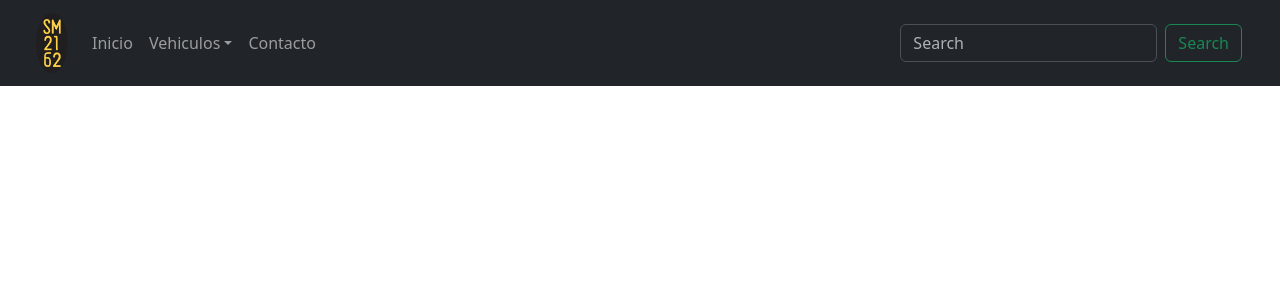
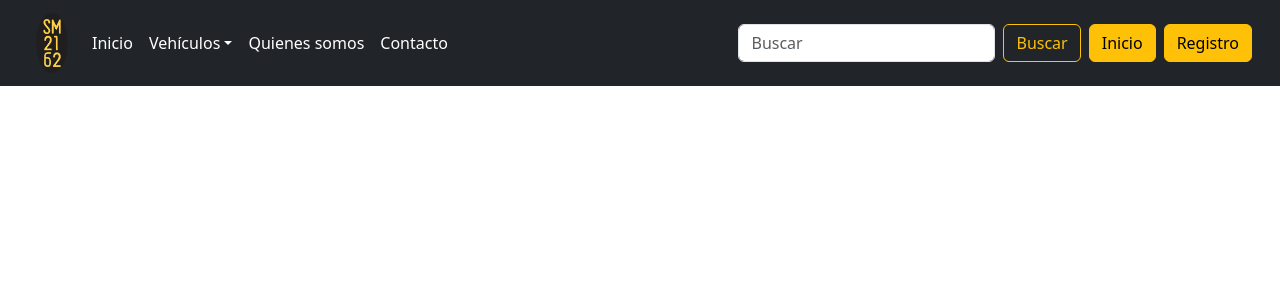
Before and after one commit to loubillone/concesionarioSM, a React (Vite) app: page / in a window 1280 px wide. Shown: the top 300 px of the page. Built offline with nearby package versions, Linux system fonts and the light colour scheme.

Commit message:
cambio de navegador

```diff
--- a/index.html
+++ b/index.html
@@ -4,11 +4,22 @@
     <meta charset="UTF-8" />
     <!-- <link rel="icon" type="image/svg+xml" href="/vite.svg" /> -->
     <meta name="viewport" content="width=device-width, initial-scale=1.0" />
+    <link
+      href="https://cdn.jsdelivr.net/npm/bootstrap@5.1.3/dist/css/bootstrap.min.css"
+      rel="stylesheet"
+      integrity="sha384-1BmE4kWBq78iYhFldvKuhfTAU6auU8tT94WrHftjDbrCEXSU1oBoqyl2QvZ6jIW3"
+      crossorigin="anonymous"
+    />
     <title>Vite + React</title>
   </head>
   <body>
     <div id="root"></div>
     <script type="module" src="/src/main.jsx"></script>
     <script src="https://use.fontawesome.com/c2813ccf5b.js"></script>
+    <script
+      src="https://cdn.jsdelivr.net/npm/bootstrap@5.1.3/dist/js/bootstrap.bundle.min.js"
+      integrity="sha384-ka7Sk0Gln4gmtz2MlQnikT1wXgYsOg+OMhuP+IlRH9sENBO0LRn5q+8nbTov4+1p"
+      crossorigin="anonymous"
+    ></script>
   </body>
 </html>
--- a/src/components/Navegador.jsx
+++ b/src/components/Navegador.jsx
@@ -6,46 +6,110 @@ import Nav from "react-bootstrap/Nav";
 import Navbar from "react-bootstrap/Navbar";
 import NavDropdown from "react-bootstrap/NavDropdown";
 import logoSMnegro from "../assets/image/logoSMnegro.jpeg";
+import { Link, NavLink } from "react-router-dom";
 import "../css/navegador.css";
 
 const Navegador = () => {
   return (
     <div>
-      <Navbar expand="lg" bg="dark" data-bs-theme="dark">
-        <Container fluid>
-          <Navbar.Brand href="#">
-            <img src={logoSMnegro} alt="" className="logo_nav " />
-          </Navbar.Brand>
-          <Navbar.Toggle aria-controls="navbarScroll" />
-          <Navbar.Collapse id="navbarScroll">
-            <Nav
-              className="me-auto my-2 my-lg-0"
-              style={{ maxHeight: "100px" }}
-              navbarScroll
-            >
-              <Nav.Link href="#action1">Inicio</Nav.Link>
-              <NavDropdown title="Vehiculos" id="navbarScrollingDropdown">
-                <NavDropdown.Item href="#action3">Nuevos</NavDropdown.Item>
-                <NavDropdown.Item href="#action4">Usados</NavDropdown.Item>
-              </NavDropdown>
-              <Nav.Link href="#action2">Contacto</Nav.Link>
-            </Nav>
-            <Form className="d-flex">
-              <Form.Control
-                type="search"
-                placeholder="Search"
-                className="me-2"
-                aria-label="Search"
-              />
-              <Button variant="outline-success">Search</Button>
-            </Form>
-          </Navbar.Collapse>
-        </Container>
+      <div className="container-fluid">
+        <div className="row">
+          <nav className="navbar navbar-expand-lg navbar-dark bg-dark">
+            <div className="container-fluid">
+              <Link className="navbar-brand" to="/">
+                <img src={logoSMnegro} alt="logo sm " className="logo_nav" />
+              </Link>
 
-        <div>
-          <button className="btn btn-default"></button>
+              <button
+                className="navbar-toggler"
+                type="button"
+                data-bs-toggle="collapse"
+                data-bs-target="#navbarSupportedContent"
+                aria-controls="navbarSupportedContent"
+                aria-expanded="false"
+                aria-label="Toggle navigation"
+              >
+                <span className="navbar-toggler-icon"></span>
+              </button>
+              <div
+                className="collapse navbar-collapse"
+                id="navbarSupportedContent"
+              >
+                <ul className="navbar-nav me-auto mb-2 mb-lg-0">
+                  <li className="nav-item">
+                    <NavLink
+                      className="nav-link active"
+                      aria-current="page"
+                      to="/"
+                    >
+                      Inicio
+                    </NavLink>
+                  </li>
+
+                  <li className="nav-item dropdown">
+                    <NavLink
+                      className="nav-link dropdown-toggle"
+                      to="/"
+                      id="navbarDropdown"
+                      role="button"
+                      data-bs-toggle="dropdown"
+                      aria-expanded="false"
+                    >
+                      Vehículos
+                    </NavLink>
+                    <ul
+                      className="dropdown-menu"
+                      aria-labelledby="navbarDropdown"
+                    >
+                      <li>
+                        <NavLink className="dropdown-item" to="/">
+                          Nuevos
+                        </NavLink>
+                      </li>
+                      <li>
+                        <NavLink className="dropdown-item" to="/">
+                          Usados
+                        </NavLink>
+                      </li>
+                    </ul>
+                  </li>
+
+                  <li className="nav-item">
+                    <NavLink className="nav-link " aria-current="page" to="/">
+                      Quienes somos
+                    </NavLink>
+                  </li>
+
+                  <li className="nav-item">
+                    <NavLink className="nav-link " aria-current="page" to="/">
+                      Contacto
+                    </NavLink>
+                  </li>
+                </ul>
+                <form className="d-flex">
+                  <input
+                    className="form-control me-2"
+                    type="search"
+                    placeholder="Buscar"
+                    aria-label="Search"
+                  />
+                  <button
+                    className="btn btn-outline-warning me-2"
+                    type="submit"
+                  >
+                    Buscar
+                  </button>
+                </form>
+
+                <div>
+                  <button className="btn btn-warning me-2">Inicio</button>
+                  <button className="btn btn-warning me-3">Registro</button>
+                </div>
+              </div>
+            </div>
+          </nav>
         </div>
-      </Navbar>
+      </div>
     </div>
   );
 };
--- a/src/pages/Registro.jsx
+++ b/src/pages/Registro.jsx
@@ -72,7 +72,7 @@ const Registro = () => {
       setCreateMsg(resp.data.msg);
 
       Swal.fire({
-        position: "top-center",
+        position: "center",
         icon: "success",
         title: createMsg,
         showConfirmButton: false,
```
